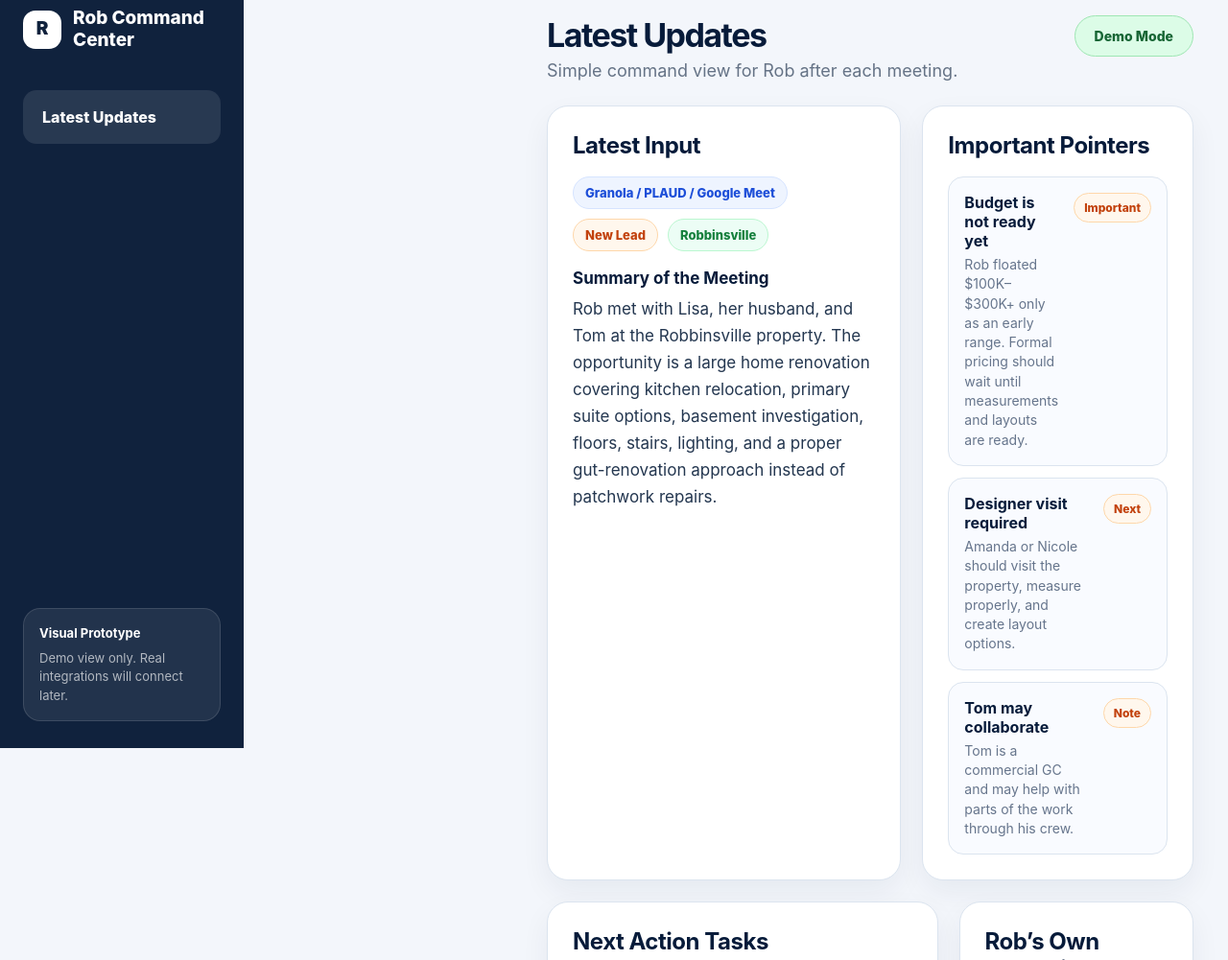
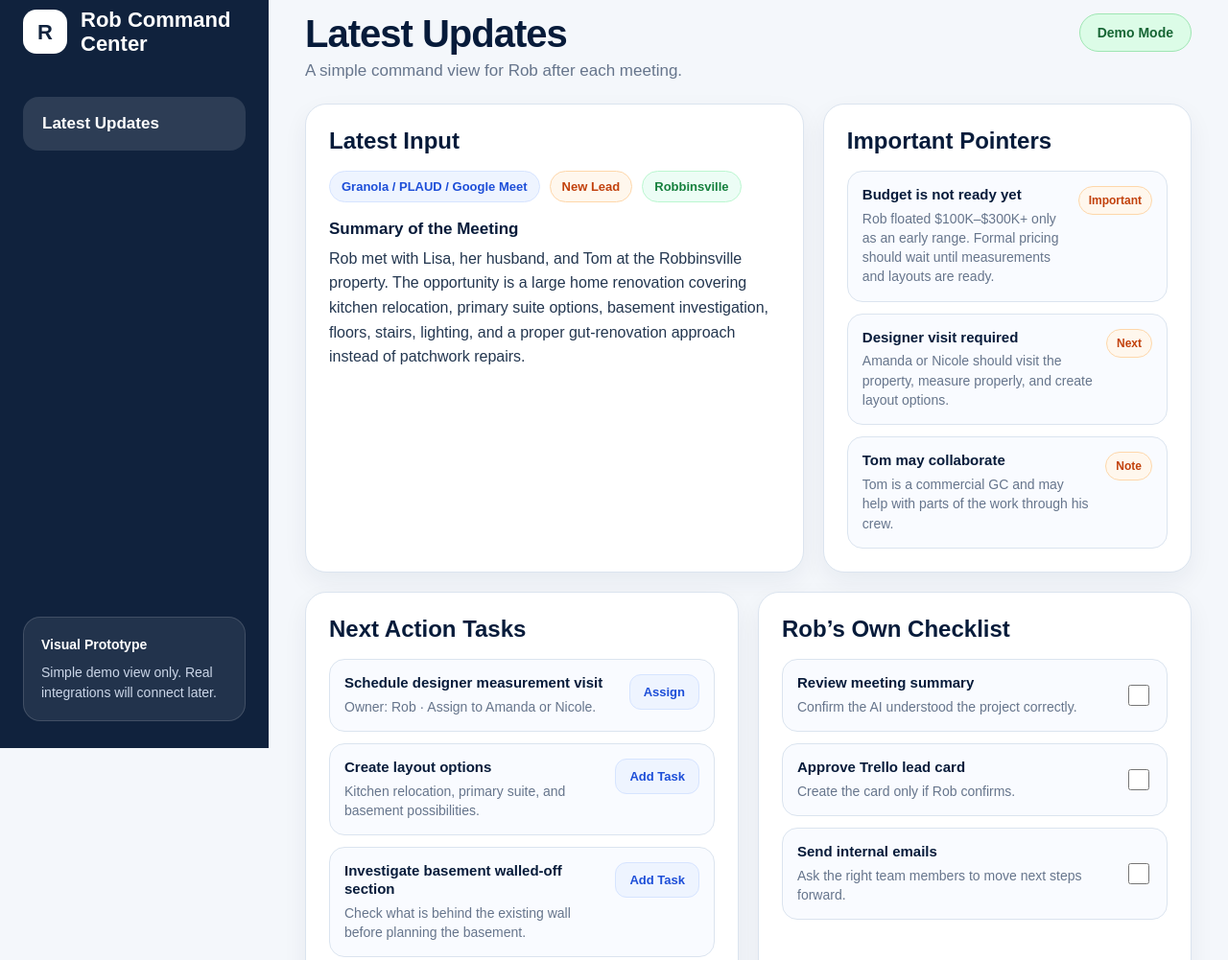
Before and after one commit to Anas1997-creator/rob-meeting-intelligence-demo, a website: page public/dashboard.html in a window 1280 px wide. Shown: the part 20-1021 px from the top of the page at 96% size. Drawn offline with Linux system fonts and the light colour scheme.

Commit message:
Update dashboard.html

```diff
--- a/public/dashboard.html
+++ b/public/dashboard.html
@@ -4,13 +4,16 @@
   <meta charset="utf-8" />
   <meta name="viewport" content="width=device-width, initial-scale=1" />
   <title>Rob Latest Updates Demo</title>
-  <link rel="stylesheet" href="/styles.css" />
 
   <style>
+    * {
+      box-sizing: border-box;
+    }
+
     body {
       margin: 0;
-      font-family: Inter, Arial, sans-serif;
-      background: #f3f6fb;
+      font-family: Arial, Helvetica, sans-serif;
+      background: #f4f7fb;
       color: #071b3a;
     }
 
@@ -20,44 +23,47 @@
     }
 
     .sidebar {
-      width: 260px;
+      width: 280px;
       background: #10223d;
-      color: white;
+      color: #ffffff;
       padding: 28px 24px;
-      position: sticky;
+      position: fixed;
+      left: 0;
       top: 0;
-      height: 100vh;
-      box-sizing: border-box;
+      bottom: 0;
     }
 
     .side-brand {
       display: flex;
-      gap: 12px;
+      gap: 14px;
       align-items: center;
-      margin-bottom: 40px;
-      font-weight: 800;
-      line-height: 1.2;
+      margin-bottom: 42px;
+      font-weight: 900;
+      font-size: 22px;
+      line-height: 1.15;
     }
 
     .logo {
-      width: 38px;
-      height: 38px;
-      border-radius: 12px;
+      width: 46px;
+      height: 46px;
+      border-radius: 14px;
       background: #ffffff;
       color: #10223d;
       display: grid;
       place-items: center;
       font-weight: 900;
+      flex: 0 0 auto;
     }
 
     .nav a {
       display: block;
-      color: white;
+      color: #ffffff;
       text-decoration: none;
-      font-weight: 800;
+      font-weight: 900;
       padding: 18px 20px;
-      border-radius: 14px;
-      background: rgba(255,255,255,0.12);
+      border-radius: 16px;
+      background: rgba(255, 255, 255, 0.12);
+      font-size: 17px;
     }
 
     .sidebar-footer {
@@ -65,77 +71,87 @@
       bottom: 28px;
       left: 24px;
       right: 24px;
-      font-size: 13px;
+      padding: 18px;
+      border-radius: 18px;
+      background: rgba(255, 255, 255, 0.08);
+      border: 1px solid rgba(255, 255, 255, 0.14);
       color: #cbd6e8;
+      font-size: 14px;
       line-height: 1.5;
     }
 
     .sidebar-footer b {
+      color: #ffffff;
       display: block;
-      color: white;
-      margin-bottom: 6px;
+      margin-bottom: 8px;
     }
 
     .main {
-      flex: 1;
-      padding: 36px;
-      box-sizing: border-box;
+      width: calc(100% - 280px);
+      margin-left: 280px;
+      padding: 34px 38px 54px;
     }
 
     .topbar {
       display: flex;
       justify-content: space-between;
       align-items: flex-start;
-      margin-bottom: 26px;
+      gap: 24px;
+      margin-bottom: 24px;
     }
 
     h1 {
-      font-size: 42px;
-      margin: 0 0 8px;
+      margin: 0;
+      font-size: 40px;
+      line-height: 1.05;
       letter-spacing: -1px;
     }
 
     .subtitle {
-      margin: 0;
+      margin: 8px 0 0;
       color: #66758c;
-      font-size: 18px;
+      font-size: 17px;
     }
 
     .badge {
       background: #dcfce7;
       color: #166534;
       border: 1px solid #9ee6b3;
-      padding: 12px 20px;
+      padding: 11px 18px;
       border-radius: 999px;
-      font-weight: 800;
+      font-weight: 900;
       font-size: 14px;
+      white-space: nowrap;
     }
 
     .grid {
       display: grid;
-      gap: 22px;
-      margin-bottom: 22px;
+      gap: 20px;
+      margin-bottom: 20px;
     }
 
     .cols-2 {
-      grid-template-columns: 1.1fr 0.9fr;
+      grid-template-columns: 1.15fr 0.85fr;
     }
 
-    .cols-3 {
-      grid-template-columns: repeat(3, 1fr);
+    .cols-2-even {
+      grid-template-columns: 1fr 1fr;
     }
 
     .card {
-      background: white;
+      background: #ffffff;
       border: 1px solid #dbe4ef;
       border-radius: 22px;
-      padding: 26px;
-      box-shadow: 0 12px 30px rgba(15, 35, 70, 0.06);
+      padding: 24px;
+      box-shadow: 0 10px 26px rgba(15, 35, 70, 0.06);
+      min-height: auto;
     }
 
+    .card h2,
     .card h3 {
-      margin: 0 0 18px;
+      margin: 0 0 16px;
       font-size: 24px;
+      line-height: 1.2;
     }
 
     .card h4 {
@@ -144,16 +160,16 @@
     }
 
     .summary {
-      font-size: 17px;
-      line-height: 1.65;
+      margin: 0;
       color: #243750;
-      margin: 0;
+      font-size: 16px;
+      line-height: 1.6;
     }
 
     .input-meta {
       display: flex;
+      flex-wrap: wrap;
       gap: 10px;
-      flex-wrap: wrap;
       margin-bottom: 18px;
     }
 
@@ -163,7 +179,7 @@
       color: #1d4ed8;
       padding: 8px 12px;
       border-radius: 999px;
-      font-weight: 800;
+      font-weight: 900;
       font-size: 13px;
     }
 
@@ -179,24 +195,27 @@
       color: #15803d;
     }
 
-    .task-list,
-    .email-list,
-    .meeting-list,
-    .checklist {
+    .list {
       display: flex;
       flex-direction: column;
       gap: 12px;
     }
 
     .row {
+      display: flex;
+      justify-content: space-between;
+      align-items: flex-start;
+      gap: 14px;
       border: 1px solid #dbe4ef;
       background: #f9fbff;
       border-radius: 16px;
-      padding: 16px;
-      display: flex;
-      justify-content: space-between;
-      gap: 16px;
-      align-items: flex-start;
+      padding: 15px;
+    }
+
+    .row b {
+      display: block;
+      font-size: 15px;
+      line-height: 1.25;
     }
 
     .row span {
@@ -215,7 +234,14 @@
       border: 1px solid #fed7aa;
       border-radius: 999px;
       font-size: 12px;
-      font-weight: 800;
+      font-weight: 900;
+      white-space: nowrap;
+    }
+
+    .status.green {
+      background: #ecfdf5;
+      color: #15803d;
+      border-color: #bbf7d0;
     }
 
     .btn {
@@ -227,6 +253,7 @@
       background: #0f62fe;
       color: white;
       white-space: nowrap;
+      font-size: 13px;
     }
 
     .btn.secondary {
@@ -239,12 +266,22 @@
       border: 1px solid #d6e4ff;
     }
 
+    .btn.success {
+      background: #15803d;
+    }
+
     .trello-box {
       border: 1px dashed #94a3b8;
       border-radius: 18px;
       padding: 18px;
       background: #f8fafc;
-      margin-top: 12px;
+      margin-top: 14px;
+      color: #243750;
+      line-height: 1.5;
+    }
+
+    .trello-box p {
+      margin: 8px 0 0;
     }
 
     .draft-box {
@@ -253,28 +290,64 @@
       border-radius: 18px;
       padding: 20px;
       line-height: 1.55;
-      min-height: 170px;
+      min-height: 210px;
     }
 
     .draft-box p {
       color: #dbeafe;
-      margin: 8px 0 0;
+      margin: 10px 0 0;
     }
 
     .small-note {
       font-size: 13px;
       color: #64748b;
-      margin-top: 10px;
+      margin: 12px 0 0;
+      line-height: 1.4;
+    }
+
+    .check-row {
+      align-items: center;
+    }
+
+    input[type="checkbox"] {
+      width: 22px;
+      height: 22px;
+      accent-color: #10223d;
+      flex: 0 0 auto;
     }
 
     @media (max-width: 1100px) {
+      .sidebar {
+        position: relative;
+        width: 100%;
+        height: auto;
+      }
+
+      .sidebar-footer {
+        position: relative;
+        left: auto;
+        right: auto;
+        bottom: auto;
+        margin-top: 28px;
+      }
+
+      .app {
+        display: block;
+      }
+
+      .main {
+        width: 100%;
+        margin-left: 0;
+        padding: 24px;
+      }
+
       .cols-2,
-      .cols-3 {
+      .cols-2-even {
         grid-template-columns: 1fr;
       }
 
-      .sidebar {
-        width: 220px;
+      .topbar {
+        flex-direction: column;
       }
     }
   </style>
@@ -285,7 +358,7 @@
     <aside class="sidebar">
       <div class="side-brand">
         <div class="logo">R</div>
-        <span>Rob Command<br/>Center</span>
+        <span>Rob Command<br />Center</span>
       </div>
 
       <nav class="nav">
@@ -294,7 +367,7 @@
 
       <div class="sidebar-footer">
         <b>Visual Prototype</b>
-        <span>Demo view only. Real integrations will connect later.</span>
+        <span>Simple demo view only. Real integrations will connect later.</span>
       </div>
     </aside>
 
@@ -302,7 +375,7 @@
       <section class="topbar">
         <div>
           <h1>Latest Updates</h1>
-          <p class="subtitle">Simple command view for Rob after each meeting.</p>
+          <p class="subtitle">A simple command view for Rob after each meeting.</p>
         </div>
         <div class="badge">Demo Mode</div>
       </section>
@@ -326,7 +399,7 @@
         <div class="card">
           <h3>Important Pointers</h3>
 
-          <div class="task-list">
+          <div class="list">
             <div class="row">
               <div>
                 <b>Budget is not ready yet</b>
@@ -354,11 +427,11 @@
         </div>
       </section>
 
-      <section class="grid cols-2">
+      <section class="grid cols-2-even">
         <div class="card">
           <h3>Next Action Tasks</h3>
 
-          <div class="task-list">
+          <div class="list">
             <div class="row">
               <div>
                 <b>Schedule designer measurement visit</b>
@@ -396,8 +469,8 @@
         <div class="card">
           <h3>Rob’s Own Checklist</h3>
 
-          <div class="checklist">
-            <label class="row">
+          <div class="list">
+            <label class="row check-row">
               <div>
                 <b>Review meeting summary</b>
                 <span>Confirm the AI understood the project correctly.</span>
@@ -405,7 +478,7 @@
               <input type="checkbox" />
             </label>
 
-            <label class="row">
+            <label class="row check-row">
               <div>
                 <b>Approve Trello lead card</b>
                 <span>Create the card only if Rob confirms.</span>
@@ -413,7 +486,7 @@
               <input type="checkbox" />
             </label>
 
-            <label class="row">
+            <label class="row check-row">
               <div>
                 <b>Send internal emails</b>
                 <span>Ask the right team members to move next steps forward.</span>
@@ -424,11 +497,11 @@
         </div>
       </section>
 
-      <section class="grid cols-2">
+      <section class="grid cols-2-even">
         <div class="card">
           <h3>Next Meetings</h3>
 
-          <div class="meeting-list">
+          <div class="list">
             <div class="row">
               <div>
                 <b>Designer Measurement Visit</b>
@@ -476,11 +549,11 @@
         </div>
       </section>
 
-      <section class="grid cols-2">
+      <section class="grid cols-2-even">
         <div class="card">
           <h3>Google Email View</h3>
 
-          <div class="email-list">
+          <div class="list">
             <div class="row">
               <div>
                 <b>Colleen — Interior Designer</b>
@@ -526,12 +599,10 @@
           </div>
 
           <br />
-          <button class="btn secondary">Send Email via Portal</button>
-          <p class="small-note">Demo button only. Real sending will connect through Gmail later.</p>
+          <button class="btn success" onclick="sendEmailDemo()">Send Email via Portal</button>
+          <p id="send-message" class="small-note">Demo button only. Real sending will connect through Gmail later.</p>
         </div>
       </section>
-
-      <div style="height: 40px;"></div>
     </main>
   </div>
 
@@ -541,23 +612,40 @@
         "Demo: Trello card preview approved. In the real version, this will create the card in the New Leads board.";
     }
 
+    function sendEmailDemo() {
+      document.getElementById("send-message").innerText =
+        "Demo: Email approved. In the real version, this will send through Rob’s connected Gmail account.";
+    }
+
     function writeEmail(person) {
       const drafts = {
         colleen: {
           subject: "Robbinsville lead — measurement and layout review",
-          body: "Hi Colleen,\\n\\nWe had a walkthrough for the Robbinsville property. Can you review the scope and help plan the measurement visit? Main areas are kitchen relocation, primary suite options, basement investigation, floors, stairs, and lighting.\\n\\nThanks,\\nRob"
+          body:
+            "Hi Colleen,\\n\\n" +
+            "We had a walkthrough for the Robbinsville property. Can you review the scope and help plan the measurement visit? Main areas are kitchen relocation, primary suite options, basement investigation, floors, stairs, and lighting.\\n\\n" +
+            "Thanks,\\nRob"
         },
         penny: {
           subject: "New lead to track — Robbinsville",
-          body: "Hi Penny,\\n\\nPlease add the Robbinsville opportunity as a new lead and track the next steps. We need a designer measurement visit before any formal pricing is prepared.\\n\\nThanks,\\nRob"
+          body:
+            "Hi Penny,\\n\\n" +
+            "Please add the Robbinsville opportunity as a new lead and track the next steps. We need a designer measurement visit before any formal pricing is prepared.\\n\\n" +
+            "Thanks,\\nRob"
         },
         stan: {
           subject: "Robbinsville layout support",
-          body: "Hi Stan,\\n\\nWe may need support creating layout options for the Robbinsville project. The key areas are kitchen relocation, upstairs primary suite, and basement possibilities.\\n\\nThanks,\\nRob"
+          body:
+            "Hi Stan,\\n\\n" +
+            "We may need support creating layout options for the Robbinsville project. The key areas are kitchen relocation, upstairs primary suite, and basement possibilities.\\n\\n" +
+            "Thanks,\\nRob"
         },
         jess: {
           subject: "Robbinsville budget prep",
-          body: "Hi Jess,\\n\\nPlease be aware of a new Robbinsville renovation lead. Budget is not ready yet, but once measurements and layout options are complete, we may need help preparing a budget range.\\n\\nThanks,\\nRob"
+          body:
+            "Hi Jess,\\n\\n" +
+            "Please be aware of a new Robbinsville renovation lead. Budget is not ready yet, but once measurements and layout options are complete, we may need help preparing a budget range.\\n\\n" +
+            "Thanks,\\nRob"
         }
       };
 
```
